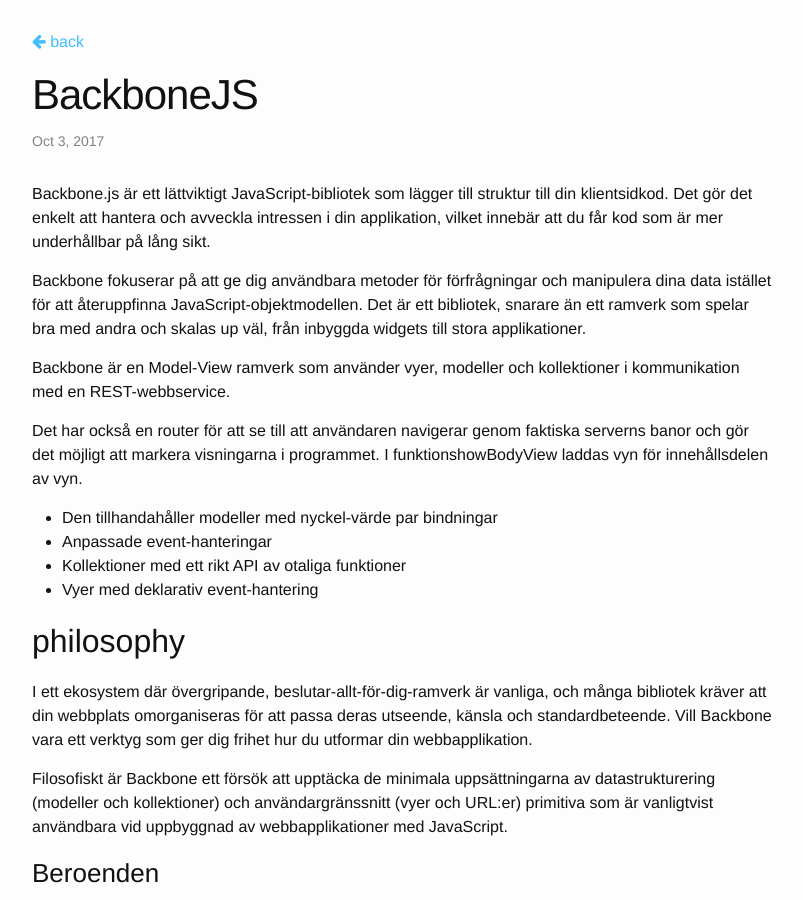
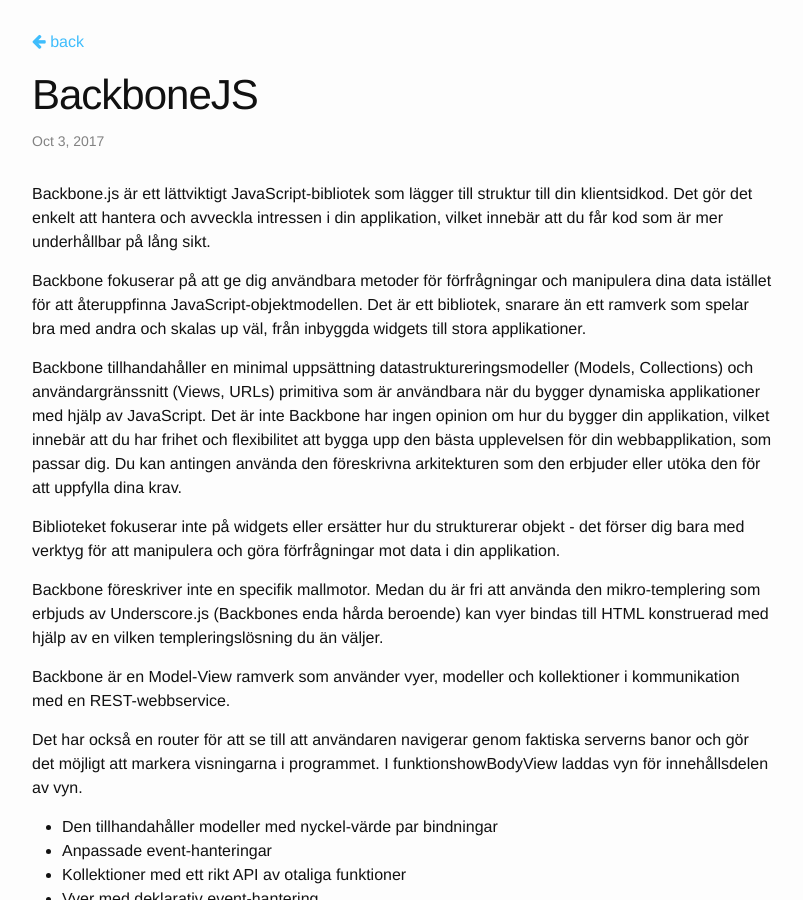
Before and after one commit to develdoe/develdoe.github.io, a Jekyll site: the page built from _posts/2017-10-03-backbonejs.md, in a window 1280 px wide and 900 px high. Shown: the whole window, without its empty margins (238-1041 px from the left). Built offline with Jekyll 4.4.1, drawn with Linux system fonts in a browser that asks for light colours.

Commit message:
Update 2017-10-03-backbonejs.md

```diff
--- a/_posts/2017-10-03-backbonejs.md
+++ b/_posts/2017-10-03-backbonejs.md
@@ -6,6 +6,12 @@
 Backbone.js är ett lättviktigt JavaScript-bibliotek som lägger till struktur till din klientsidkod. Det gör det enkelt att hantera och avveckla intressen i din applikation, vilket innebär att du får kod som är mer underhållbar på lång sikt.
 
 Backbone fokuserar på att ge dig användbara metoder för förfrågningar och manipulera dina data istället för att återuppfinna JavaScript-objektmodellen. Det är ett bibliotek, snarare än ett ramverk som spelar bra med andra och skalas up väl, från inbyggda widgets till stora applikationer.
+
+Backbone tillhandahåller en minimal uppsättning datastruktureringsmodeller (Models, Collections) och användargränssnitt (Views, URLs) primitiva som är användbara när du bygger dynamiska applikationer med hjälp av JavaScript. Det är inte Backbone har ingen opinion om hur du bygger din applikation, vilket innebär att du har frihet och flexibilitet att bygga upp den bästa upplevelsen för din webbapplikation, som passar dig. Du kan antingen använda den föreskrivna arkitekturen som den erbjuder eller utöka den för att uppfylla dina krav.
+
+Biblioteket fokuserar inte på widgets eller ersätter hur du strukturerar objekt - det förser dig bara med verktyg för att manipulera och göra förfrågningar mot data i din applikation.
+
+Backbone föreskriver inte en specifik mallmotor. Medan du är fri att använda den mikro-templering som erbjuds av Underscore.js (Backbones enda hårda beroende) kan vyer bindas till HTML konstruerad med hjälp av en vilken templeringslösning du än väljer.
 
 Backbone är en Model-View ramverk som använder vyer, modeller och kollektioner i kommunikation med en REST-webbservice.
 
```
